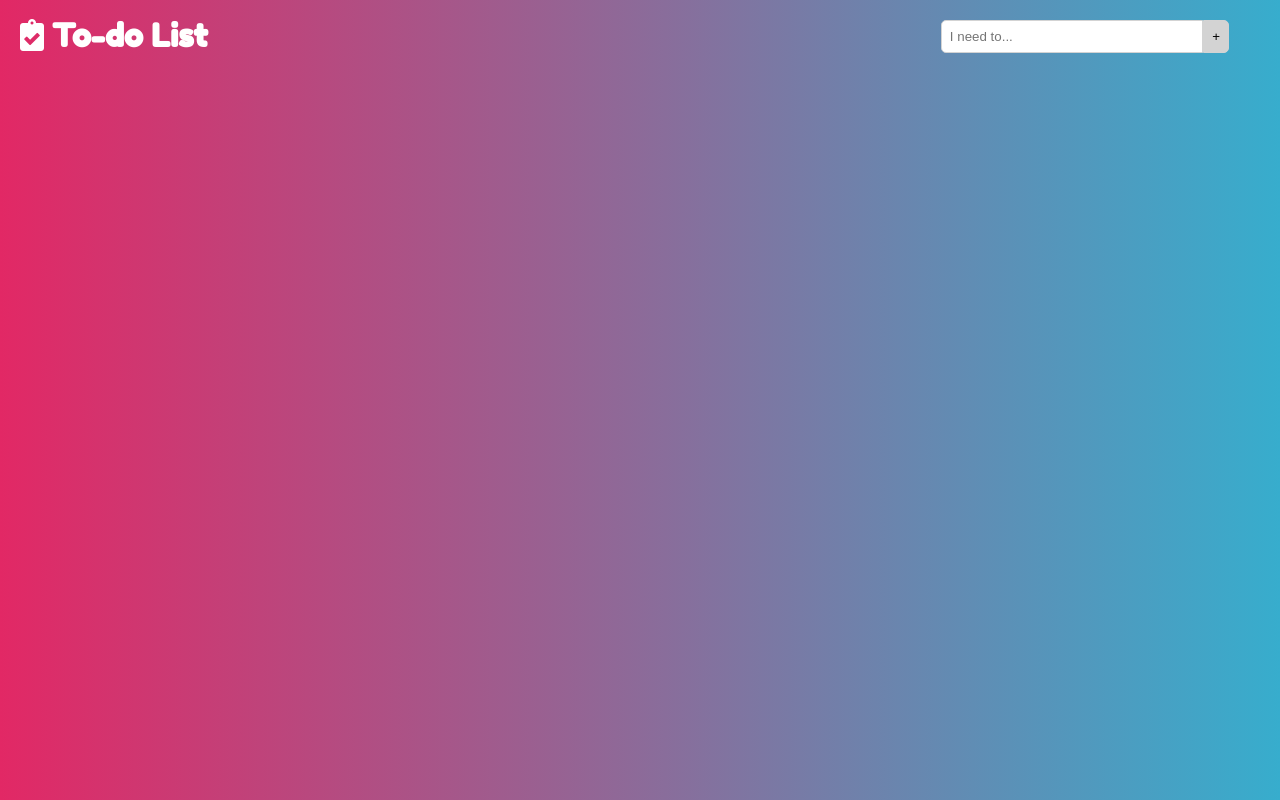
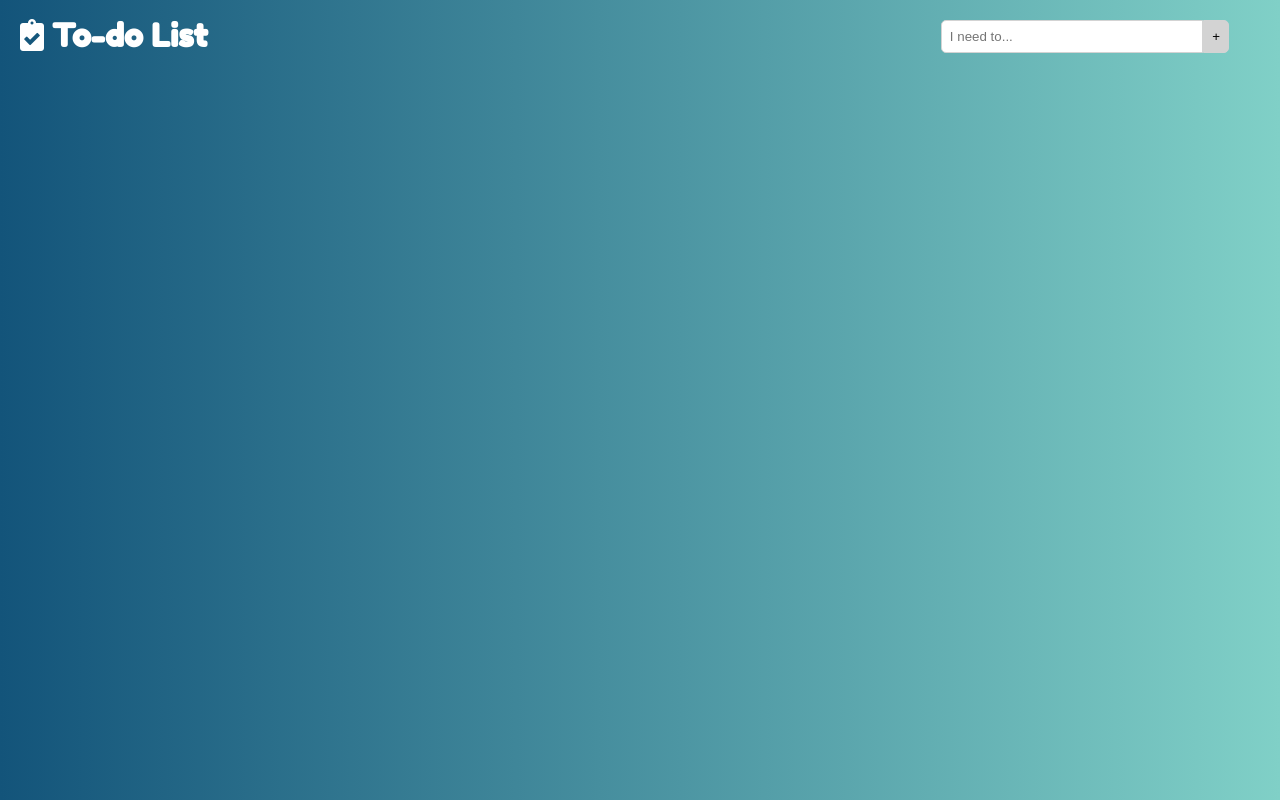
Before and after one commit to Aakash20022001/Nagarro-Internship, a plain HTML site: page Todo-List/index.html in a window 1280 px wide. Drawn offline with Linux system fonts and the light colour scheme.

Commit message:
Update style.css

```diff
--- a/Todo-List/style.css
+++ b/Todo-List/style.css
@@ -8,7 +8,7 @@
 
 body{
   font-family: 'Fredoka One', cursive;
-  background-image: linear-gradient(to right, #E22865, #37ADCD);
+  background-image: linear-gradient(to right,#13547a,#80d0c7 );
   color: #fff;
 }
 
```
